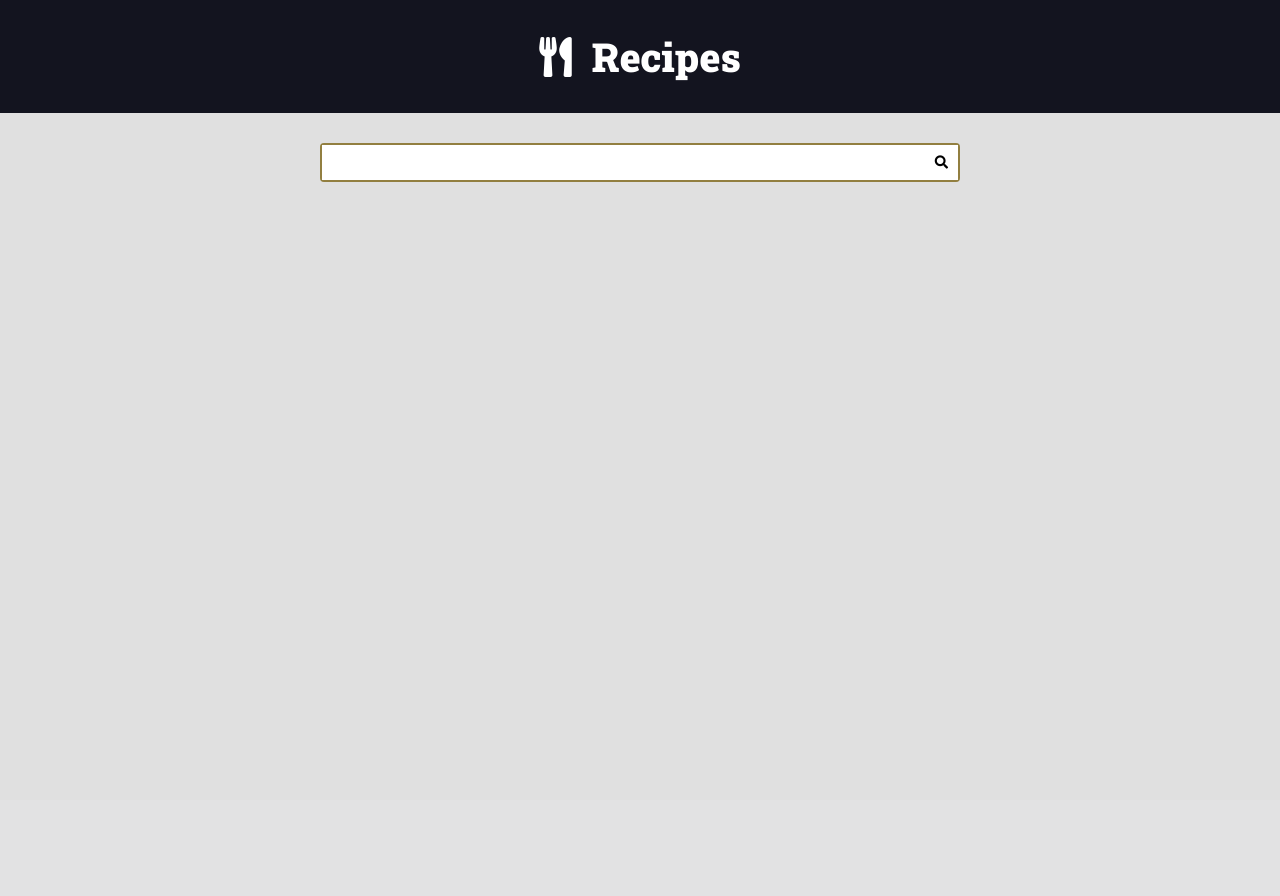
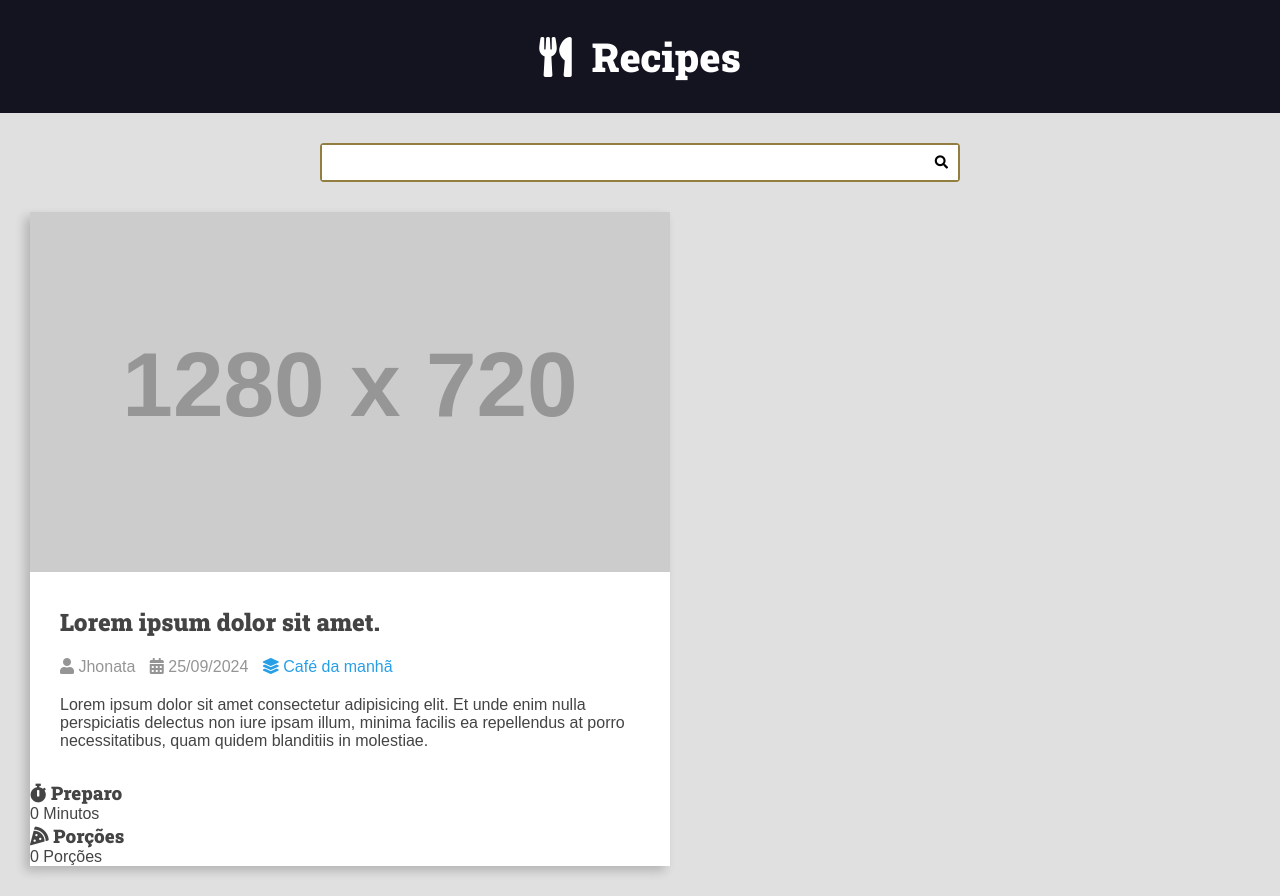
Before and after one commit to Jhonatavieira/django-project2, a Django app: page / in a window 1280 px wide. Before the commit the page ends 182 px from the top, so only its background shows below. Run offline with Django 5.2, Linux system fonts and the light colour scheme; grey boxes labelled with a size stand in for pictures from a placeholder-image service; some libraries are stand-ins or nearby versions.

Commit message:
Updating style and home html

```diff
--- a/recipes/templates/recipes/pages/home.html
+++ b/recipes/templates/recipes/pages/home.html
@@ -1,12 +1,55 @@
 {% include "recipes/partials/head.html" %}
+
 <body>
     {% include "recipes/partials/header.html" %}
-    <div class="search-container"></div>
-        <div class="container">
-            <form action="" class="search-form">
-                <input type="search" class="search-input" name="search">
-                 <button type="submit" class="search-button"><i class="fas fa-search"></i></button>
-            </form>
+    {% include "recipes/partials/search.html" %}
+    <main class="main-content-container">
+        <div class="main-content main-content-list container">
+            <div class="recipe recipe-list-item">
+                <div class="recipe-cover">
+                    <img src="https://placehold.co/1280x720.png" alt="Temporário">
+                </div>
+                <div class="recipe-title-container">
+                    <h2 class="recipe-title">Lorem ipsum dolor sit amet.</h2>
+                </div>
+                <div class="recipe-author">
+                    <span class="recipe-author-item">
+                        <i class="fas fa-user"></i>
+                        Jhonata
+                    </span>
+                    <span class="recipe-author-item">
+                        <i class="fas fa-calendar-alt"></i>
+                        25/09/2024
+                    </span>
+                    <span class="recipe-author-item">
+                        <a href="/recipes/category/cafe-da-manha/">
+                            <i class="fas fa-layer-group"></i>
+                            <span>Café da manhã</span>
+                        </a>
+                    </span>
+                </div>
+                <div class="recipe-content">
+                    <p>Lorem ipsum dolor sit amet consectetur adipisicing elit. Et unde enim nulla perspiciatis
+                        delectus non iure ipsam illum, minima facilis ea repellendus at porro necessitatibus, quam
+                        quidem blanditiis in molestiae.</p1>
+                </div>
+                <div class="recipe-meta-container">
+                    <div class="recipe-meta recipe-preparation">
+                        <h3 class="recipe-meta-title"><i class="fas fa-stopwatch"></i> Preparo</h3>
+                        <div class="recipe-meta-text">
+                            0 Minutos
+                        </div>
+                    </div>
+                    <div class="recipe-meta recipe-servings">
+                        <h3 class="recipe-meta-title"><i class="fas fa-pizza-slice"></i> Porções</h3>
+                        <div class="recipe-meta-text">
+                            0 Porções
+                        </div>
+                    </div>
+                </div>
+            </div>
         </div>
-</body>
-</html>
+        </div>
+    </main>
+
+    </html>
--- a/recipes/templates/recipes/partials/head.html
+++ b/recipes/templates/recipes/partials/head.html
@@ -78,7 +78,8 @@
     body {
         font-size: 1.6rem;
         font-family: var(--font-primary);
-        background: var(--color-gray-1)
+        background: var(--color-gray-1);
+        color: var(--color-dark-text);
     }
 
     h1,
@@ -145,6 +146,11 @@
         right: 0;
     }
 
+    .search-button:focus {
+        outline: 1px solid var(--color-primary);
+        background: rgb(0, 0, 0 .9)
+    }
+
     .search-form:focus-within {
 
         border-color: var(--color-primary);
@@ -153,4 +159,63 @@
     .search-form:focus-within .search-button {
         color: var(--color-primary);
     }
+
+    .main-content {
+        padding-top: 0;
+    }
+
+    .main-content-list {
+        display: grid;
+        grid-template-columns: repeat(auto-fit, minmax(340px, 1fr));
+        gap: var(--spacing-gutter-large);
+    }
+
+    .recipe {
+        background: var(--color-white);
+        box-shadow: -5px 5px 10px rgba(0, 0, 0, 0.2);
+        transform: scale(1);
+        transition: all 30ms ease-in-out;
+    }
+
+    .recipe img {
+        Max-width: 100%;
+    }
+
+    .recipe-list-item {
+        max-width: 64rem;
+    }
+
+    .recipe-list-item:hover {
+        transform: scale(1.1);
+        box-shadow: -8px 8px 18px rgba(0, 0, 0, 0.3);
+    }
+
+    .recipe-title-container {
+        padding: var(--spacing-gutter-medium);
+        padding-bottom: 2rem;
+    }
+
+    .recipe-author {
+        padding: 0 var(--spacing-gutter-medium);
+    }
+
+    .recipe-content {
+        padding: var(--spacing-gutter-medium);
+        padding-top: 2rem;
+    }
+
+    .recipe-author-item {
+        color: var(--color-gray-4);
+        margin-right: 1rem;
+    }
+
+    .recipe-author a {
+        color: var(--color-primary);
+        transition: all 300ms ease-in-out;
+        text-decoration: none;
+    }
+
+    .recipe-author a:hover {
+        color: var(--color-primary-dark);
+    }
 </style>
--- /dev/null
+++ b/recipes/templates/recipes/partials/search.html
@@ -0,0 +1,8 @@
+<div class="search-container">
+    <div class="container">
+        <form action="" class="search-form">
+            <input type="search" class="search-input" name="search">
+             <button type="submit" class="search-button"><i class="fas fa-search"></i></button>
+        </form>
+    </div>
+</div>
```
